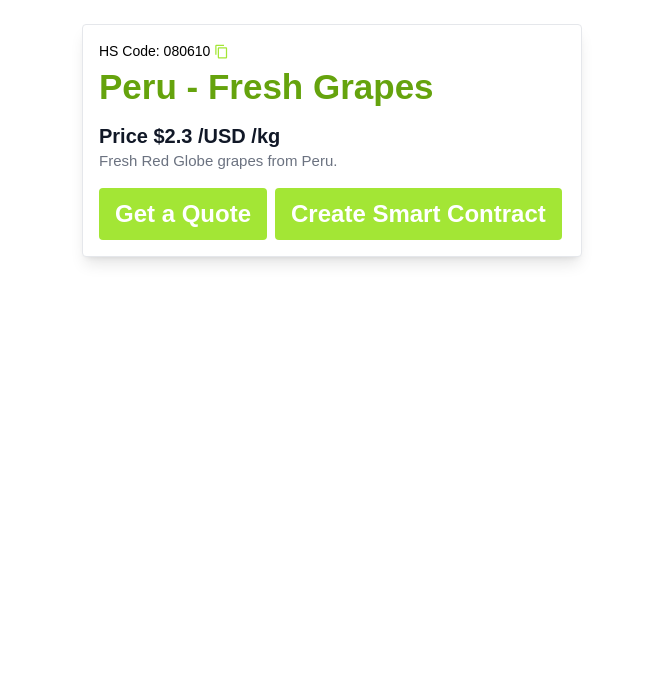
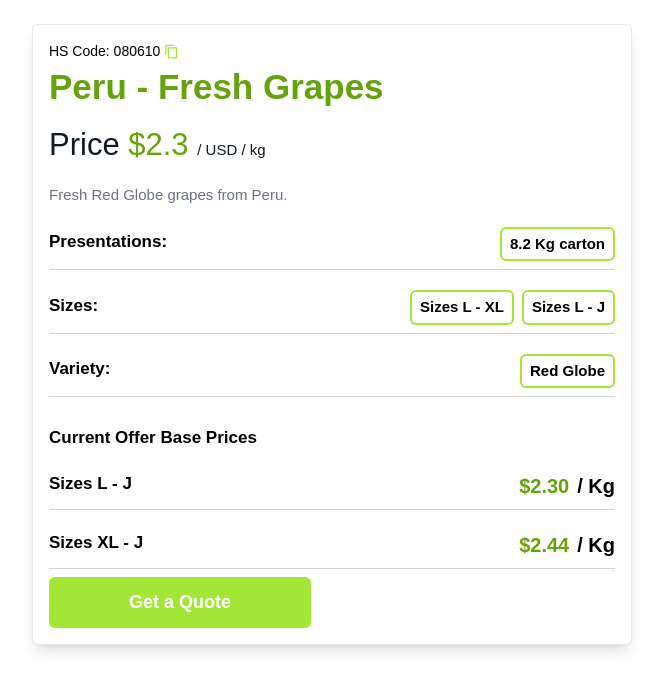
Before and after one commit to fabioDMFerreira/icp-agro-deals, a React (Vite) app in the folder src/icp_agro_deals_frontend/: page / in a window 1280 px wide. Shown: the top 690 px of the page, without its empty margins (308-971 px from the left). Built offline with nearby package versions, Linux system fonts and the light colour scheme.

Commit message:
Improve deal design

```diff
--- a/src/icp_agro_deals_frontend/src/App.jsx
+++ b/src/icp_agro_deals_frontend/src/App.jsx
@@ -4,10 +4,21 @@ import DealCard from './components/DealCard';
 
 function App() {
 
+  const dealFeatures = [
+    { label: 'Presentations:', values: ['8.2 Kg carton'] },
+    { label: 'Sizes:', values: ['Sizes L - XL', 'Sizes L - J'] },
+    { label: 'Variety:', values: ['Red Globe'] },
+  ];
+
+  const dealPrices = [
+    { label: 'Sizes L - J', price: '$2.30', unit: "/ Kg" },
+    { label: 'Sizes XL - J', price: '$2.44', unit: "/ Kg" },
+  ]
+
   return (
     <main className="max-container padding-container flex flex-col">
       <div className="relative z-20 flex flex-1 flex-col items-center pt-6">
-        <DealCard code="080610" title="Peru - Fresh Grapes" price="2.3" description="Fresh Red Globe grapes from Peru."/>
+        <DealCard code="080610" title="Peru - Fresh Grapes" price="2.3" description="Fresh Red Globe grapes from Peru." features={dealFeatures} prices={dealPrices}/>
       </div>
     </main>
 
--- a/src/icp_agro_deals_frontend/src/components/Button.tsx
+++ b/src/icp_agro_deals_frontend/src/components/Button.tsx
@@ -4,7 +4,7 @@ type ButtonProps = {
 
 const Button = ({title}: ButtonProps) => {
   return (
-    <button className={"bg-lime-400 hover:bg-lime-700 text-white font-bold py-2 px-4 rounded"}>
+    <button className={"bg-lime-400 hover:bg-lime-700 text-white text-[18px] font-bold py-3 px-20 rounded-md"}>
       {title}
     </button>
   )
--- a/src/icp_agro_deals_frontend/src/components/DealCard.tsx
+++ b/src/icp_agro_deals_frontend/src/components/DealCard.tsx
@@ -1,30 +1,62 @@
 import Button from "./Button";
 import ContentCopyIcon from '@mui/icons-material/ContentCopy';
+import DealFeature from "./DealFeature";
+import Divider from "./Divider";
+import DealPrice from "./DealPrice";
+
+type DealFeature = {
+  label: string;
+  values: string[];
+}
+
+type DealPrice = {
+  label: string;
+  price: string;
+  unit: string;
+}
 
 type DealCardProperties = {
   code: string;
   title: string;
   price: string;
-  description: string
+  description: string;
+  features: DealFeature[];
+  prices: DealPrice[];
 }
-const DealCard = ({code, title, price, description}: DealCardProperties) => {
+
+const copyToClipboard = async (text: string) => {
+  try {
+    await navigator.clipboard.writeText(text);
+  } catch (err) {
+    console.error('Failed to copy: ', err);
+  }
+};
+
+const DealCard = ({code, title, price, description, features, prices}: DealCardProperties) => {
   return (
-    <div className="min-w-[500px] rounded overflow-hidden shadow-lg p-4 bg-white border">
+    <div className="min-w-[600px] rounded-md overflow-hidden shadow-lg p-4 bg-white border">
       <div className="flex items-center space-x-1">
         <p className="text-sm">HS Code: {code}</p>
-        <ContentCopyIcon className="text-lime-400" style={{ fontSize: 15 }} />
+        <ContentCopyIcon onClick={() => copyToClipboard(code)} className="text-lime-400 hover:text-lime-500 cursor-pointer" style={{ fontSize: 15 }} />
       </div>
       <h2 className="text-[35px] font-bold text-lime-600 mb-2">{title}</h2>
-      <p className="text-xl text-gray-900 font-semibold">Price ${price} /USD /kg</p>
-      <p className="text-gray-500 text-[15px] mb-4">{description}</p>
-      {/* <ul className="list-disc pl-5 mb-4">
-        {features.map((feature, index) => (
-          <li key={index} className="text-gray-600 text-sm">{feature}</li>
-        ))}
-      </ul> */}
+      <p className="text-[31px] text-gray-900">Price <span className="text-lime-600">${price}</span> <span className="text-[15px]">/ USD / kg</span></p>
+      <p className="text-gray-500 text-[15px] mb-4 mt-4">{description}</p>
+      {features.map((feature, index) => (
+        <div key={index}>
+          <DealFeature label={feature.label} values={feature.values} />
+          <Divider/>
+        </div>
+      ))}
+      <p className="text-[17px] font-bold mt-7">Current Offer Base Prices</p>
+      {prices.map((price, index) => (
+        <div key={index}>
+          <DealPrice label={price.label} price={price.price} unit={price.unit} />
+          <Divider/>
+        </div>
+      ))}
       <div className="flex space-x-2">
         <Button title="Get a Quote"/>
-        <Button title="Create Smart Contract"/>
       </div>
     </div>
   )
--- /dev/null
+++ b/src/icp_agro_deals_frontend/src/components/DealFeature.tsx
@@ -0,0 +1,22 @@
+type DealFeatureProperties = {
+  label: string;
+  values: string[];
+}
+
+
+const DealFeature = ({label, values}: DealFeatureProperties) => {
+  return (
+    <div className="flex justify-between items-center mt-5">
+      <p className="text-[17px] font-bold mb-1">{label}</p>
+      <div className="flex space-x-2">
+        {values.map((value, index) => (
+          <div key={index} className="rounded-md bg-white px-2 py-1 border-2 border-lime-400 inline-block">
+            <p className="text-[15px] font-bold">{value}</p>
+          </div>
+        ))}
+      </div>
+    </div>
+  )
+}
+
+export default DealFeature
--- /dev/null
+++ b/src/icp_agro_deals_frontend/src/components/DealPrice.tsx
@@ -0,0 +1,20 @@
+type DealPriceProperties = {
+  label: string;
+  price: string;
+  unit: string;
+}
+
+
+const DealPrice = ({label, price, unit}: DealPriceProperties) => {
+  return (
+    <div className="flex justify-between items-center mt-5">
+      <p className="text-[17px] font-bold mb-1">{label}</p>
+      <div className="flex space-x-2">
+        <p className="text-[20px] font-bold text-lime-600">{price}</p>
+        <p className="text-[20px] font-bold">{unit}</p>
+      </div>
+    </div>
+  )
+}
+
+export default DealPrice
--- /dev/null
+++ b/src/icp_agro_deals_frontend/src/components/Divider.tsx
@@ -0,0 +1,5 @@
+const Divider = () => {
+  return <div className="border-t border-gray-300 my-2"></div>
+};
+
+export default Divider;
```
